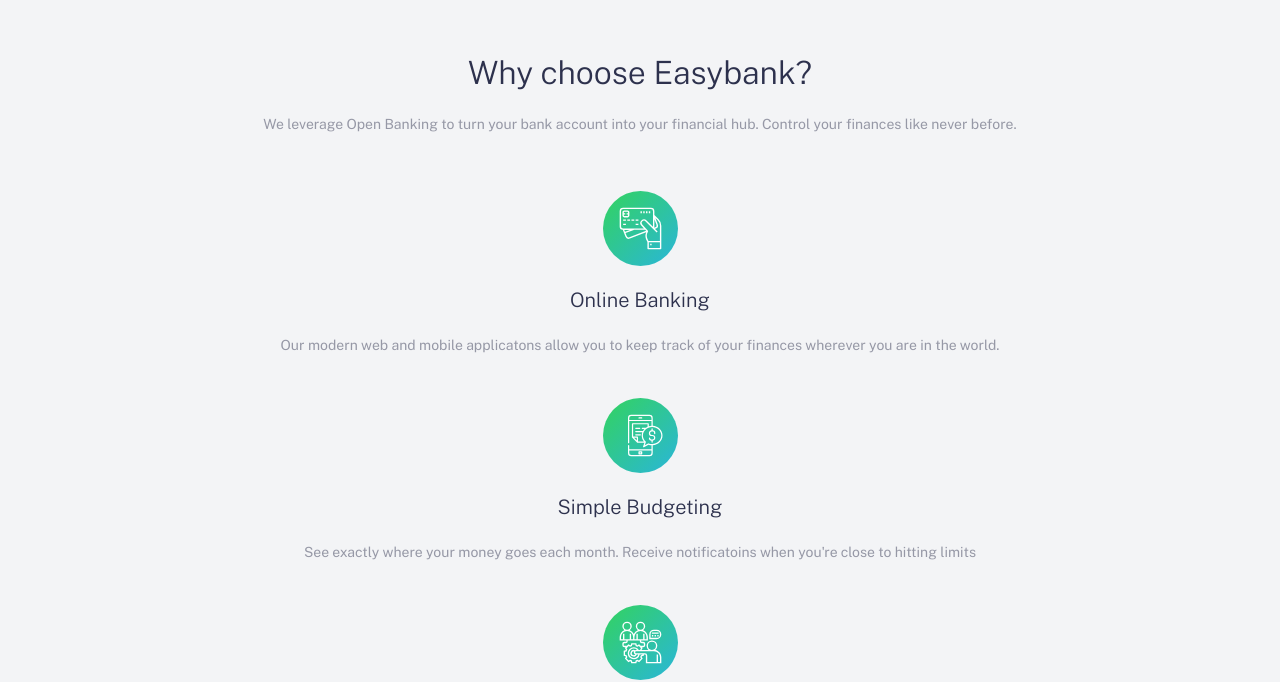
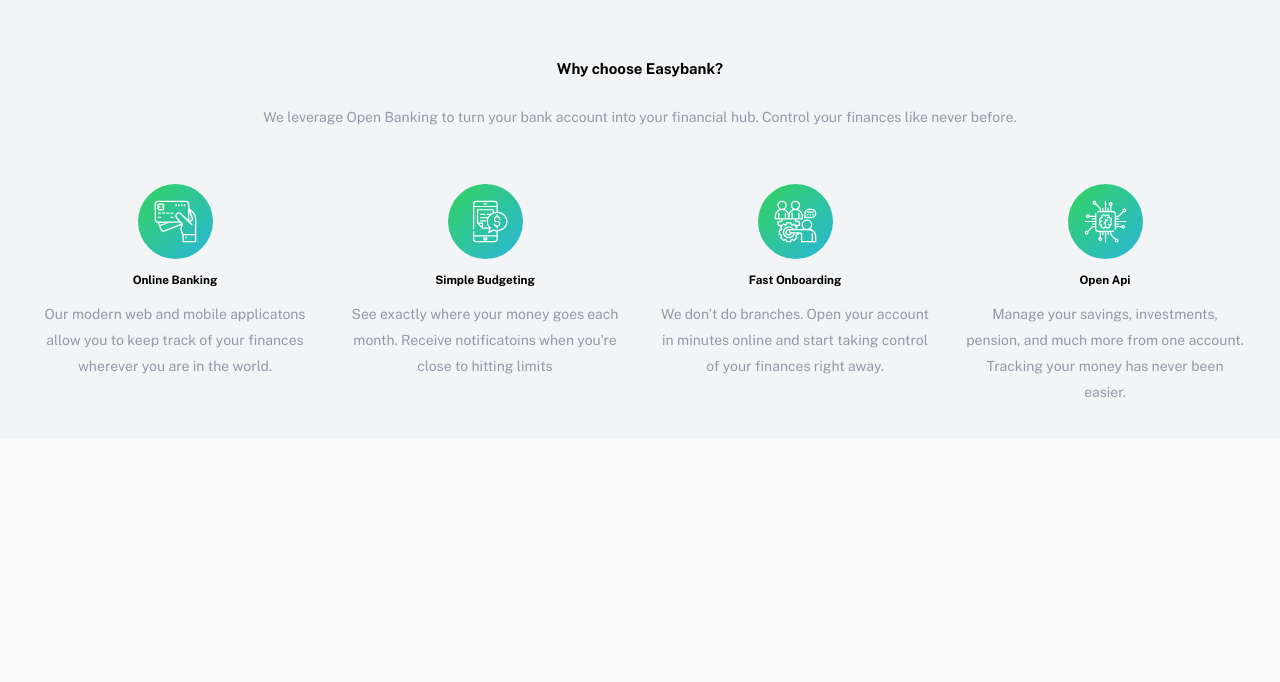
Before and after one commit to tomhine/easybank, a Next.js app: page / in a window 1280 px wide. Shown: the part 606-1288 px from the top of the page. After the commit the page ends 1045 px from the top, so only its background shows below. Built offline with nearby package versions, Linux system fonts and the light colour scheme.

Commit message:
added info section and cards with data

```diff
--- a/components/InfoItem/InfoItem.module.css
+++ b/components/InfoItem/InfoItem.module.css
@@ -1,9 +1,10 @@
 .infoItem {
-  margin: 4rem 0;
+  max-width: 30rem;
 }
 
-.infoItem h3 {
-  color: var(--dark-text);
-  font-size: 2rem;
-  font-weight: 300;
+@media (min-width: 768px) {
+  .infoItem {
+    max-width: 28rem;
+    align-items: flex-start;
+  }
 }
--- a/components/InfoSection/InfoSection.js
+++ b/components/InfoSection/InfoSection.js
@@ -1,40 +1,6 @@
 import InfoItem from "../InfoItem/InfoItem";
 import styles from "./InfoSection.module.css";
-
-const info = [
-  {
-    id: 0,
-    alt: "hand holding bank cards",
-    image: "/images/icon-online.svg",
-    title: "Online Banking",
-    message:
-      "Our modern web and mobile applicatons allow you to keep track of your finances wherever you are in the world.",
-  },
-  {
-    id: 1,
-    alt: "app with dollar sign logo",
-    image: "/images/icon-budgeting.svg",
-    title: "Simple Budgeting",
-    message:
-      "See exactly where your money goes each month. Receive notificatoins when you're close to hitting limits",
-  },
-  {
-    id: 2,
-    alt: "people on a cog logo",
-    image: "/images/icon-onboarding.svg",
-    title: "Fast Onboarding",
-    message:
-      "We don’t do branches. Open your account in minutes online and start taking control of your finances right away.",
-  },
-  {
-    id: 3,
-    alt: "CPU with a brain in the middle",
-    image: "/images/icon-api.svg",
-    title: "Open Api",
-    message:
-      "Manage your savings, investments, pension, and much more from one account. Tracking your money has never been easier.",
-  },
-];
+import info from "./info-data";
 
 const InfoSection = () => {
   const items = info.map((item) => <InfoItem key={item.id} info={item} />);
--- a/components/InfoSection/InfoSection.module.css
+++ b/components/InfoSection/InfoSection.module.css
@@ -3,14 +3,14 @@
   flex-direction: column;
   align-items: center;
   margin-top: 8rem;
-  padding: 6rem 3rem;
+  padding: 6rem 3rem 2rem 3rem;
   background-color: var(--info-bg);
   text-align: center;
 }
 
-.infoContainer h2 {
-  font-size: 3.2rem;
-  font-weight: 300;
-  color: var(--dark-text);
-  margin: 0.6rem;
+.infoList {
+  display: flex;
+  flex-wrap: wrap;
+  gap: 3rem;
+  margin-top: 4rem;
 }
--- /dev/null
+++ b/components/InfoSection/info-data.js
@@ -0,0 +1,36 @@
+const info = [
+  {
+    id: 0,
+    alt: "hand holding bank cards",
+    image: "/images/icon-online.svg",
+    title: "Online Banking",
+    message:
+      "Our modern web and mobile applicatons allow you to keep track of your finances wherever you are in the world.",
+  },
+  {
+    id: 1,
+    alt: "app with dollar sign logo",
+    image: "/images/icon-budgeting.svg",
+    title: "Simple Budgeting",
+    message:
+      "See exactly where your money goes each month. Receive notificatoins when you're close to hitting limits",
+  },
+  {
+    id: 2,
+    alt: "people on a cog logo",
+    image: "/images/icon-onboarding.svg",
+    title: "Fast Onboarding",
+    message:
+      "We don’t do branches. Open your account in minutes online and start taking control of your finances right away.",
+  },
+  {
+    id: 3,
+    alt: "CPU with a brain in the middle",
+    image: "/images/icon-api.svg",
+    title: "Open Api",
+    message:
+      "Manage your savings, investments, pension, and much more from one account. Tracking your money has never been easier.",
+  },
+];
+
+export default info;
```
